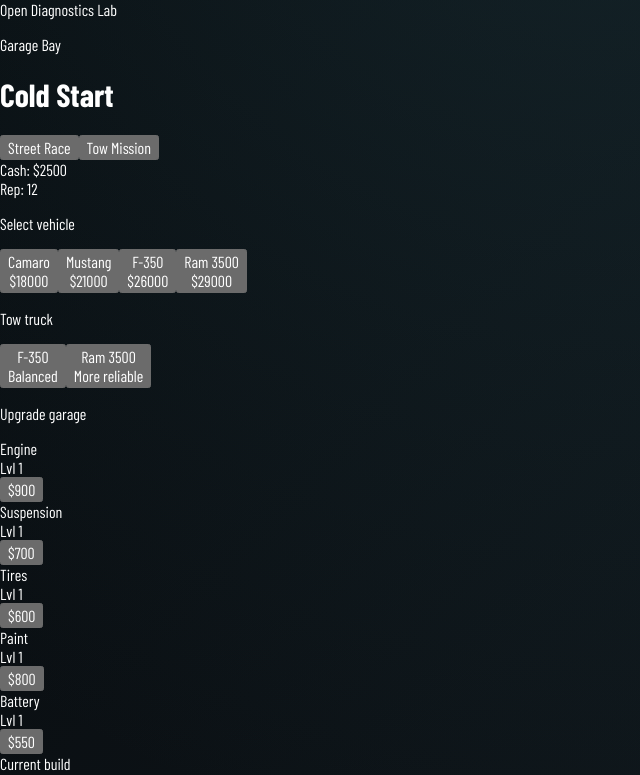
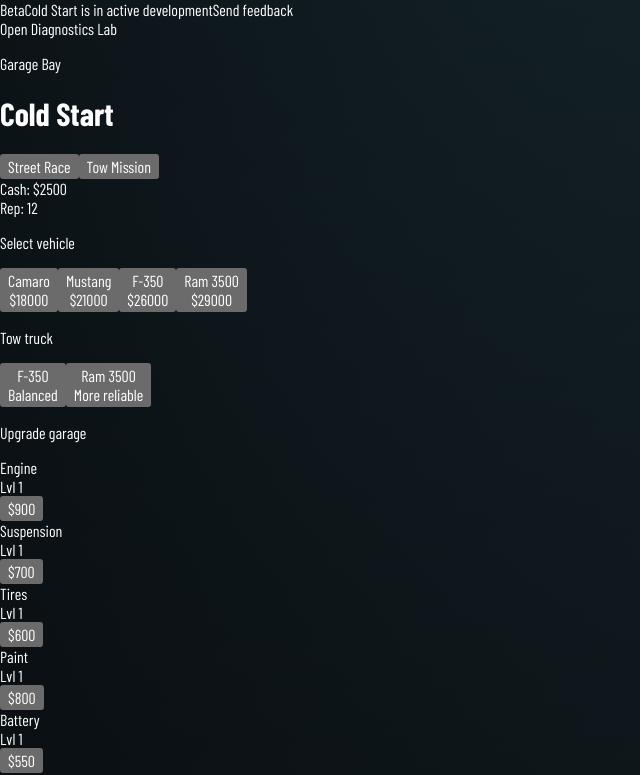
Before and after one commit to savagee8853-png/My-weekend-cars, a Next.js app: page / in a window 1280 px wide. Shown: the top 775 px of the page, without its empty margins (0-640 px from the left). Built offline with nearby package versions, Linux system fonts and the light colour scheme; a web font is replaced by a local one.

Commit message:
Add global beta mode banner, feedback link, and beta metadata.

```diff
--- a/app/layout.tsx
+++ b/app/layout.tsx
@@ -1,18 +1,33 @@
 import "./globals.css";
 
 export const metadata = {
-  title: "Cold Start",
-  description: "Mechanic garage and street racing game",
+  title: "Cold Start — Beta",
+  description: "Cold Start is an original mechanic garage and street racing game in beta testing.",
 };
+
+function BetaBanner() {
+  return (
+    <div className="fixed inset-x-0 top-0 z-[200] flex min-h-9 items-center justify-center gap-3 border-b border-amber-300/25 bg-[#17130b]/95 px-3 py-2 text-center text-[10px] uppercase tracking-[0.18em] text-amber-100 shadow-lg backdrop-blur-md">
+      <span className="rounded-full border border-amber-300/60 bg-amber-300/15 px-2 py-0.5 font-bold text-amber-200">Beta</span>
+      <span className="hidden sm:inline">Cold Start is in active development</span>
+      <a href="mailto:cold-start-feedback@example.com?subject=Cold%20Start%20Beta%20Feedback" className="text-cyan-200 underline decoration-cyan-200/50 underline-offset-4 hover:text-cyan-100">
+        Send feedback
+      </a>
+    </div>
+  );
+}
 
 export default function RootLayout({
   children,
-}: {
+}: Readonly<{
   children: React.ReactNode;
-}) {
+}>) {
   return (
     <html lang="en">
-      <body>{children}</body>
+      <body>
+        <BetaBanner />
+        <div className="pt-9">{children}</div>
+      </body>
     </html>
   );
 }
```
